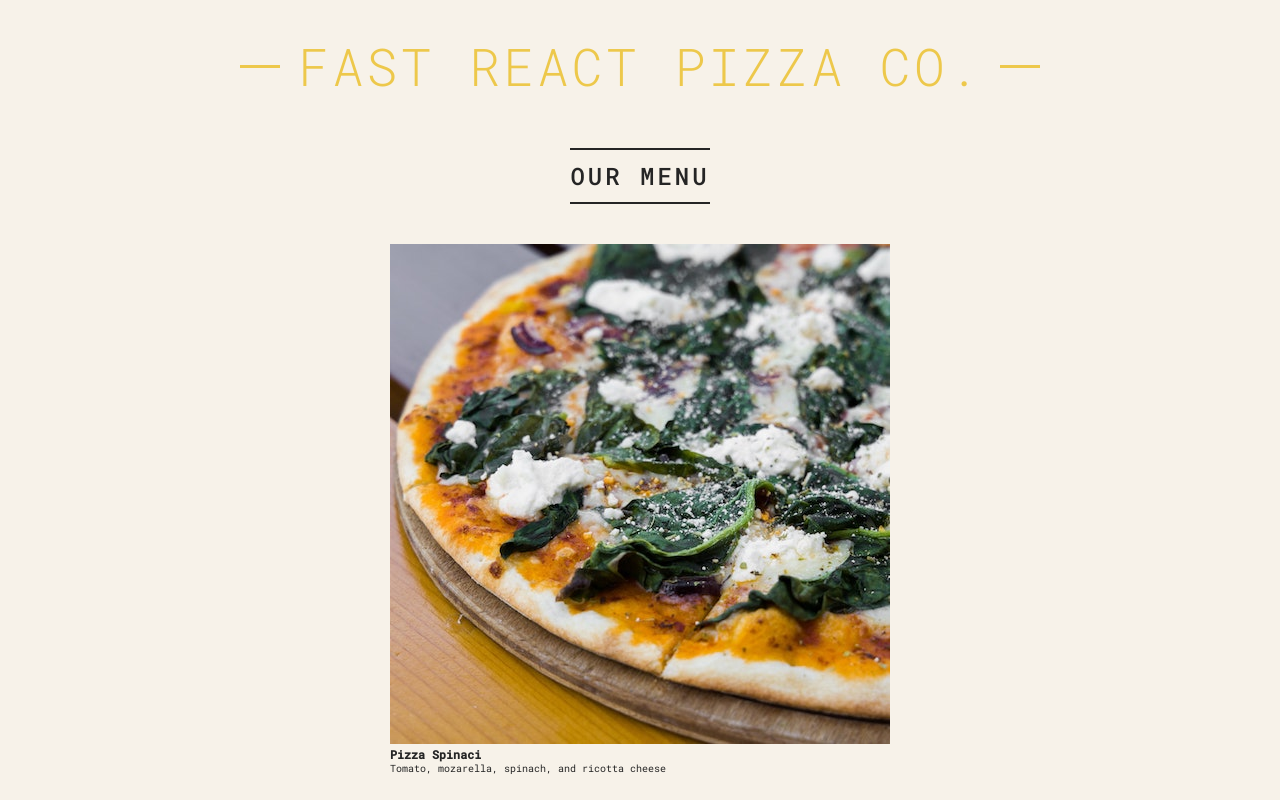
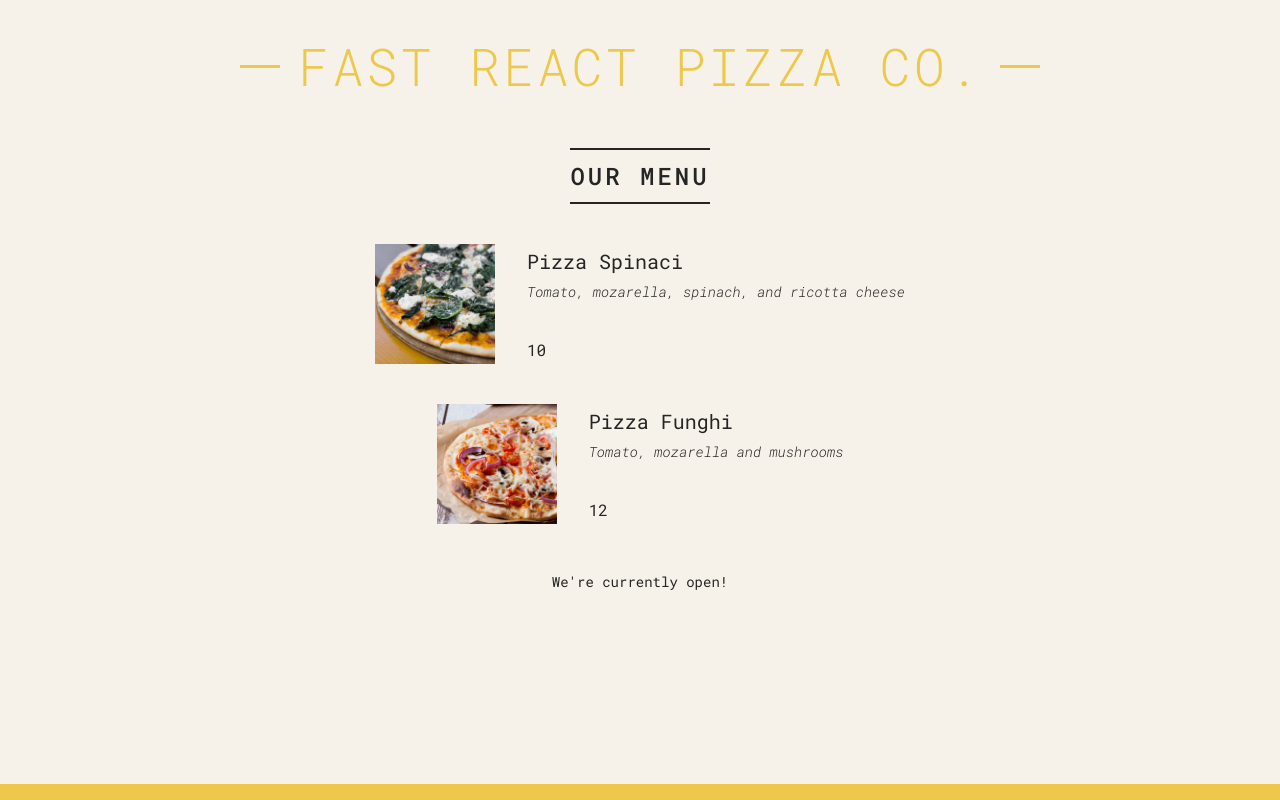
Before and after one commit to perriDplatypus/react, a React (Create React App) app in the folder 03 - pizza-menu/: page / in a window 1280 px wide. Shown: the top 800 px of the page. Built offline with nearby package versions, Linux system fonts and the light colour scheme.

Commit message:
made dynamic components

```diff
--- a/03 - pizza-menu/src/index.js
+++ b/03 - pizza-menu/src/index.js
@@ -69,13 +69,34 @@
 	return (
 		<div className="menu">
 			<h2>Our Menu</h2>
-			<Pizza />
-			<Pizza />
-			<Pizza />
-			<Pizza />
+			<Pizza
+				name="Pizza Spinaci"
+				ingredients="Tomato, mozarella, spinach, and ricotta cheese"
+				photoName="pizzas/spinaci.jpg"
+				price={10}
+			/>
+			<Pizza
+				name="Pizza Funghi"
+				ingredients="Tomato, mozarella and mushrooms"
+				photoName="pizzas/funghi.jpg"
+				price={12}
+			/>
 		</div>
 	);
 };
+
+function Pizza(props) {
+	return (
+		<div className="pizza">
+			<img src={props.photoName} alt="Pizza Spinaci" />
+			<div>
+				<h3>{props.name}</h3>
+				<p>{props.ingredients}</p>
+				<span>{props.price}</span>
+			</div>
+		</div>
+	);
+}
 
 const Footer = () => {
 	const hour = new Date().getHours();
@@ -91,16 +112,6 @@
 	);
 };
 
-function Pizza() {
-	return (
-		<div>
-			<img src="pizzas/spinaci.jpg" alt="Pizza Spinaci" />
-			<h3>Pizza Spinaci</h3>
-			<p>Tomato, mozarella, spinach, and ricotta cheese</p>
-		</div>
-	);
-}
-
 const root = ReactDOM.createRoot(document.getElementById("root"));
 root.render(
 	<React.StrictMode>
```
